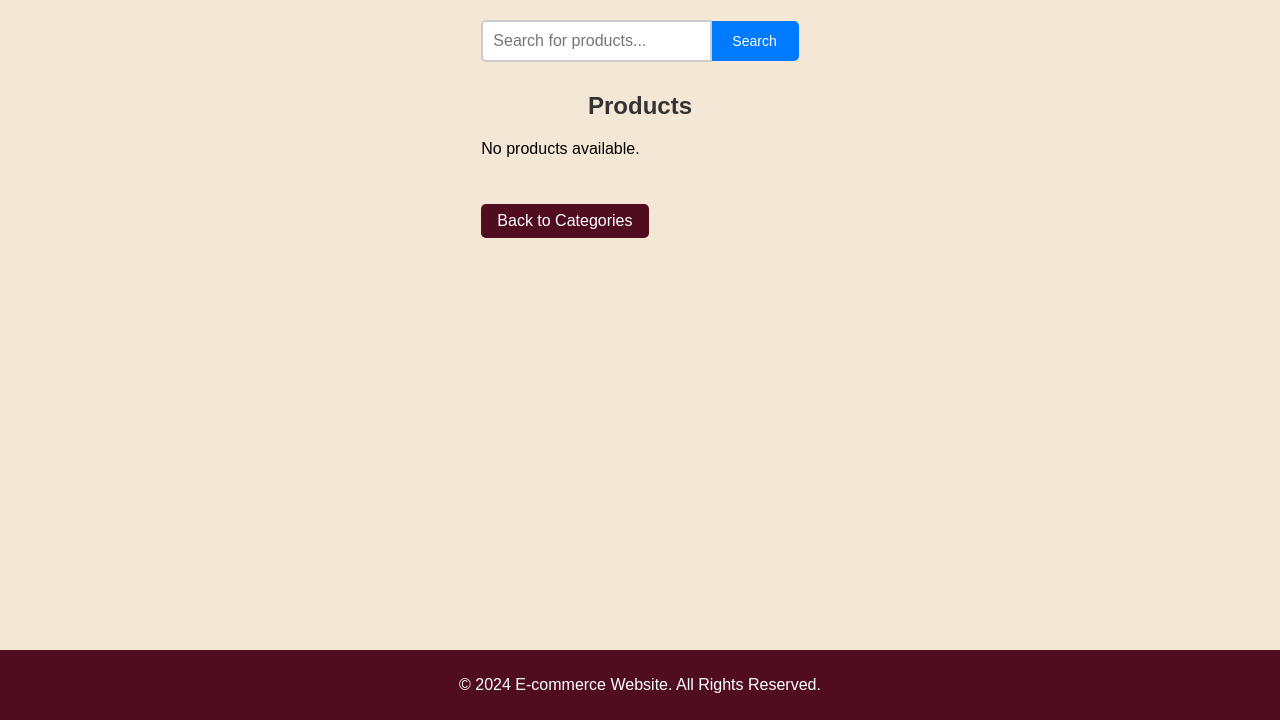
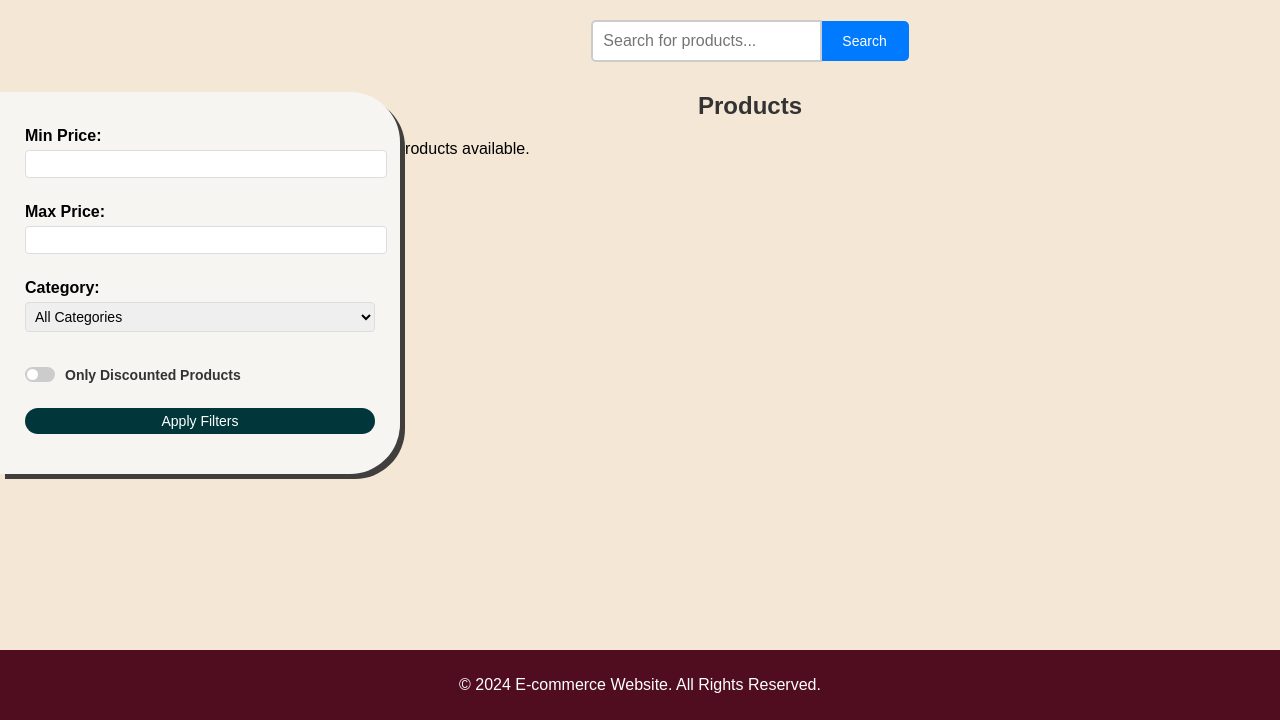
Before and after one commit to macanMehri/ecommerce, a Django app: page /online_shop/all_products/ in a window 1280 px wide. Shown: the part 80-800 px from the top of the page. Run offline with Django 4.2, Linux system fonts and the light colour scheme; data that the repository does not hold is empty; parts of the project's set-up code (start-up, migrations or seed data) failed here and were passed over.

Commit message:
Added a filter box in all_products page

```diff
--- a/online_shop/static/css/products.css
+++ b/online_shop/static/css/products.css
@@ -4,6 +4,7 @@
     gap: 30px;
     justify-content: center;
     padding: 20px;
+    margin-left: 220px;
 }
 
 .product-item {
@@ -103,26 +104,15 @@
     background-color: #0056b3;
 }
 
-.back-to-categories {
-    display: inline-block;
-    margin-top: 30px;
-    padding: 8px 16px; /* Adjusted padding */
-    background-color: #4f0d1f;
-    color: white;
-    text-decoration: none;
-    border-radius: 5px;
-}
-
-.back-to-categories:hover {
-    background-color: #3b0a16;
-}
 h2 {
     text-align: center;
     color: #333;
     margin-bottom: 20px;
+    margin-left: 220px;
 }
 /* Search Section */
 .search-section {
+    margin-left: 220px;
     text-align: center;
     margin-bottom: 30px;
 }
@@ -165,3 +155,121 @@ h2 {
 .search-button:hover {
     background-color: #0056b3;
 }
+
+/* Filter Section */
+.filter-section {
+    position: absolute;
+    left: 0;
+    width: 350px;
+    background-color: #f7f5f2;
+    padding: 25px;
+    box-shadow: 5px 5px #403f3e;
+    border-right: 0px solid #ddd;
+    border-radius:  0 50px 50px 0;
+    overflow-y: auto;
+}
+
+.filter-section h3 {
+    font-size: 1.5em;
+    margin-bottom: 20px;
+}
+
+.filter-section label {
+    display: block;
+    margin-top: 10px;
+    font-weight: bold;
+}
+
+.filter-section input,
+.filter-section select,
+.filter-section button {
+    width: 100%;
+    padding: 5px;
+    margin-top: 5px;
+    margin-bottom: 15px;
+    border: 1px solid #ddd;
+    border-radius: 4px;
+    font-size: 14px;
+}
+
+.filter-section button {
+    background-color: #01373b;
+    color: white;
+    border: none;
+    cursor: pointer;
+    border-radius: 20px;
+}
+
+.filter-section button:hover {
+    background-color: #01282b;
+}
+/* Container for Custom Checkbox */
+.custom-checkbox {
+    display: flex;
+    align-items: center;
+    gap: 10px;
+    margin-top: 10px;
+    font-family: Arial, sans-serif;
+    font-size: 14px;
+    padding-bottom: 20px;
+}
+
+/* Hide Default Checkbox */
+.custom-checkbox input[type="checkbox"] {
+    display: none;
+}
+
+/* Custom Checkbox Label Style */
+.custom-checkbox label {
+    cursor: pointer;
+    color: #333;
+    position: relative;
+    padding-left: 40px;
+    display: inline-block;
+}
+
+/* Checkbox Toggle Appearance */
+.custom-checkbox label:before {
+    content: '';
+    position: absolute;
+    left: 0;
+    top: 0;
+    width: 30px;
+    height: 15px;
+    background-color: #ccc;
+    border-radius: 15px;
+    transition: all 0.3s ease;
+}
+
+/* Circle Inside the Toggle */
+.custom-checkbox label:after {
+    content: '';
+    position: absolute;
+    left: 2px;
+    top: 2px;
+    width: 11px;
+    height: 11px;
+    background-color: white;
+    border-radius: 50%;
+    transition: all 0.3s ease;
+}
+
+/* Checked State */
+.custom-checkbox input[type="checkbox"]:checked + label:before {
+    background-color: #007bff;
+}
+
+.custom-checkbox input[type="checkbox"]:checked + label:after {
+    transform: translateX(15px);
+}
+
+/* Hover Effect */
+.custom-checkbox label:hover:before {
+    background-color: #b3b3b3;
+}
+
+
+/* Hover Effect */
+.styled-checkbox label:hover:before {
+    border-color: #0056b3;
+}
--- a/online_shop/templates/all_products.html
+++ b/online_shop/templates/all_products.html
@@ -8,6 +8,37 @@
         <input type="text" name="query" placeholder="Search for products..." value="{{ request.GET.query }}" class="search-input">
         <button type="submit" class="search-button">Search</button>
     </form>
+</section>
+
+<section class="filter-section">
+    <form method="get" action="{% url 'all_products' %}" class="filter-form">
+    <!-- Price Range -->
+    <label for="min_price">Min Price:</label>
+    <input type="number" id="min_price" name="min_price" value="{{ request.GET.min_price }}" min="0">
+
+    <label for="max_price">Max Price:</label>
+    <input type="number" id="max_price" name="max_price" value="{{ request.GET.max_price }}" min="0">
+
+    <!-- Category Filter -->
+    <label for="category">Category:</label>
+    <select id="category" name="category">
+        <option value="">All Categories</option>
+        {% for category in categories %}
+            <option value="{{ category.id }}" {% if request.GET.category == category.id|stringformat:"s" %}selected{% endif %}>
+                {{ category.title }}
+            </option>
+        {% endfor %}
+    </select>
+
+    <!-- Discount Filter -->
+<div class="custom-checkbox">
+    <input type="checkbox" id="discount" name="discount" {% if request.GET.discount %}checked{% endif %}>
+    <label for="discount">Only Discounted Products</label>
+</div>
+
+    <!-- Submit Button -->
+    <button type="submit">Apply Filters</button>
+</form>
 </section>
 
 <section class="products">
@@ -52,6 +83,5 @@
     {% else %}
         <p>No products available.</p>
     {% endif %}
-    <a href="{% url 'categories' %}" class="back-to-categories">Back to Categories</a>
 </section>
 {% endblock %}
--- a/online_shop/views.py
+++ b/online_shop/views.py
@@ -16,13 +16,43 @@ def index_view(request):
 
 def all_products(request):
     query = request.GET.get('query', '')
+    min_price = request.GET.get('min_price')
+    max_price = request.GET.get('max_price')
+    category_id = request.GET.get('category')
+    discount_filter = request.GET.get('discount')
+
+    # Fetch active products
+    products = Product.objects.filter(is_active=True)
+
+    # Apply search query
     if query:
-        products = Product.objects.filter(
+        products = products.filter(
             Q(title__icontains=query) | Q(category__title__icontains=query)
         )
-    else:
-        products = Product.objects.filter(is_active=True)
-    return render(request, 'all_products.html', {'products': products, 'query': query})
+
+    # Apply raw price filter (instead of `price` property)
+    if min_price and min_price.isdigit():
+        products = products.filter(raw_price__gte=float(min_price))
+    if max_price and max_price.isdigit():
+        products = products.filter(raw_price__lte=float(max_price))
+
+    # Apply category filter
+    if category_id and category_id.isdigit():
+        products = products.filter(category_id=int(category_id))
+
+    # Apply discount filter
+    if discount_filter:  # Checking for discount presence
+        products = products.exclude(offer__isnull=True).exclude(offer__percentage=0)
+
+    # Fetch all categories for the filter
+    categories = Category.objects.filter(is_active=True)
+
+    return render(request, 'all_products.html', {
+        'products': products,
+        'query': query,
+        'categories': categories,
+        'request': request,
+    })
 
 
 @login_required
```
